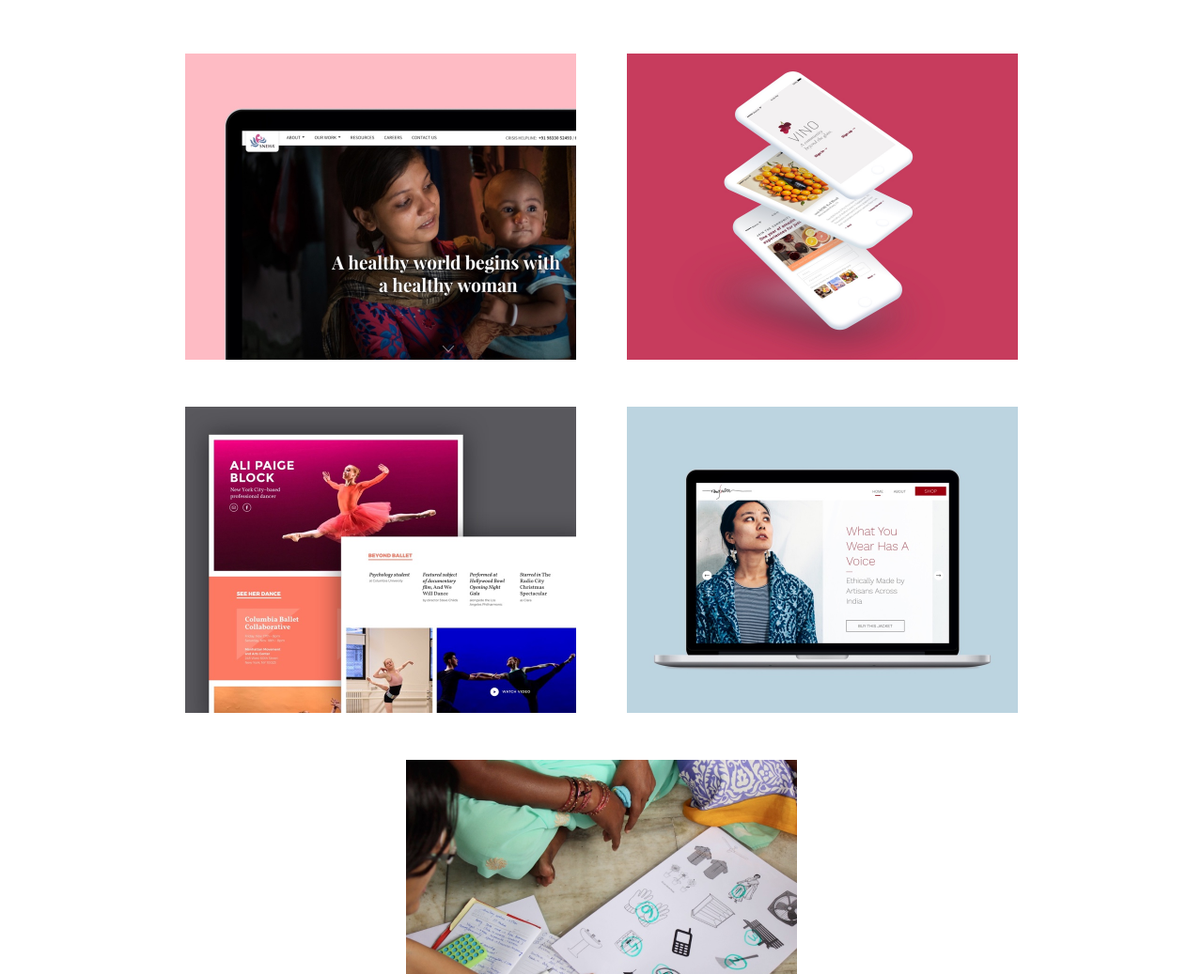
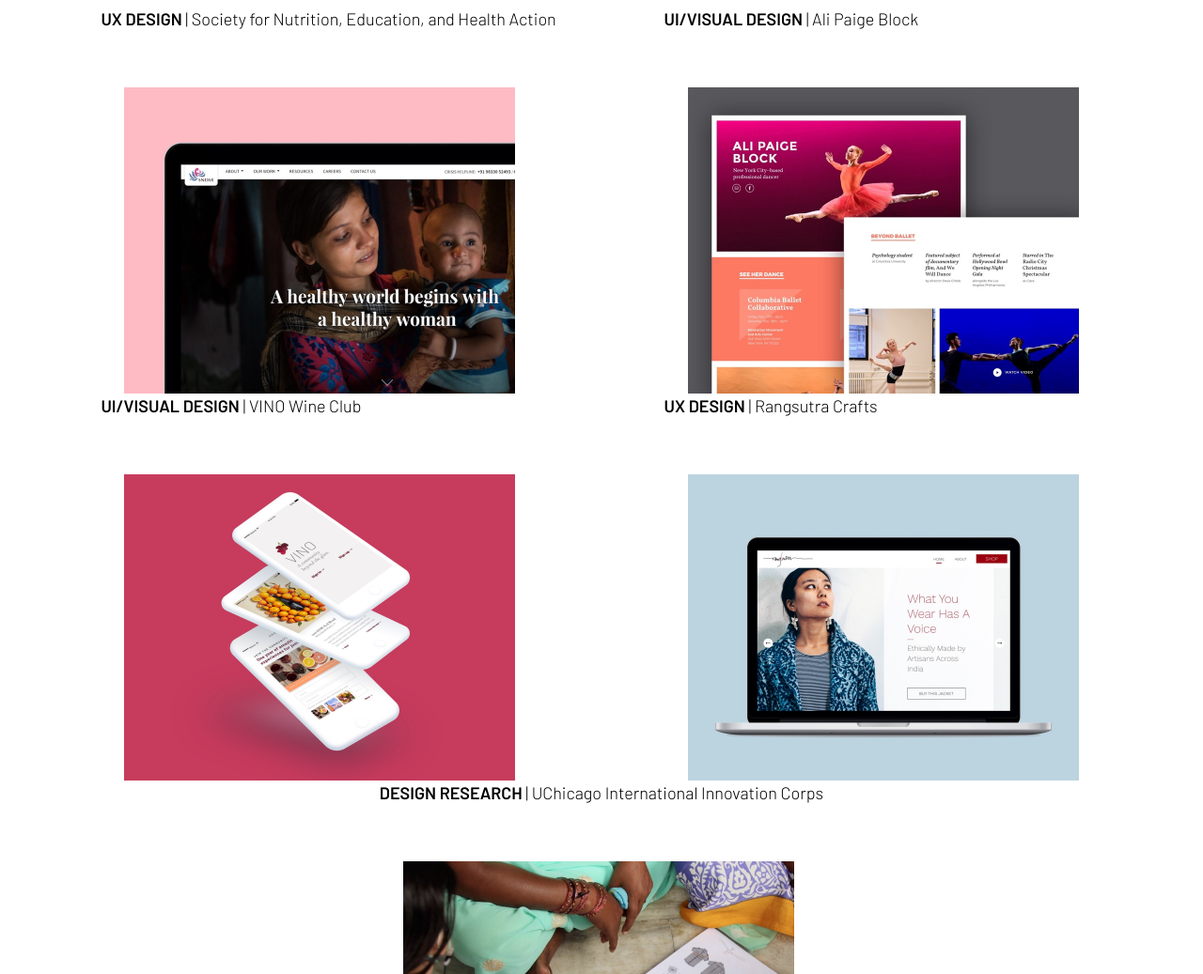
Before and after one commit to janeylee/chai-milega.github.io, a plain HTML site: page index.html in a window 1280 px wide. Shown: the part 263-1300 px from the top of the page at 94% size. Drawn offline with nearby package versions, Linux system fonts and the light colour scheme; a script that the page names is missing; a small style sheet from the web is missing.

Commit message:
Add files via upload

```diff
--- a/index.html
+++ b/index.html
@@ -58,7 +58,10 @@
 
     <div class="image-row">
 
+        <p><b>UX DESIGN</b> | Society for Nutrition, Education, and Health Action </p>
+
         <a href="/sneha.html"><img src ="images/sneha.jpg"></a>
+        <p><b>UI/VISUAL DESIGN</b> | VINO Wine Club </p>
 
         <a href="/vino.html"><img src="images/vino.jpg"></a>
 
@@ -71,8 +74,10 @@
     </div>
 
     <div class="image-row">
+        <p><b>UI/VISUAL DESIGN</b> | Ali Paige Block</p>
 
         <a href="/ali.html"><img src="images/ali.jpg"></a>
+         <p><b>UX DESIGN</b> | Rangsutra Crafts</p>
 
         <a href="/rangsutra.html"><img src="images/rangsutra2x.jpg"></a>
 
@@ -82,6 +87,7 @@
     </div>
 
     <div class="image-row">
+        <p><b>DESIGN RESEARCH</b> | UChicago International Innovation Corps</p>
 
         <a href="/codesign.html"><img src="images/sanitation.jpg"></a>
 
```
Also changed, not shown: resume.html (+1 -0 lines).
